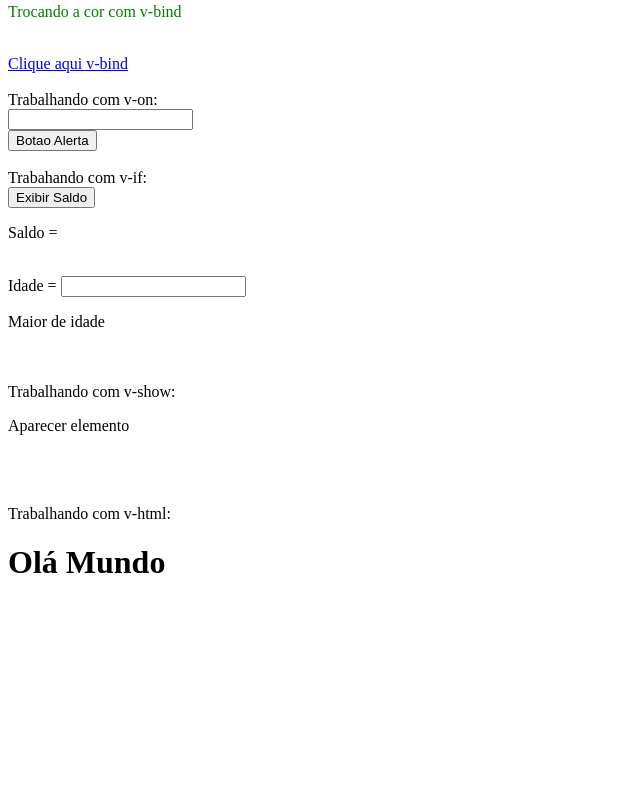
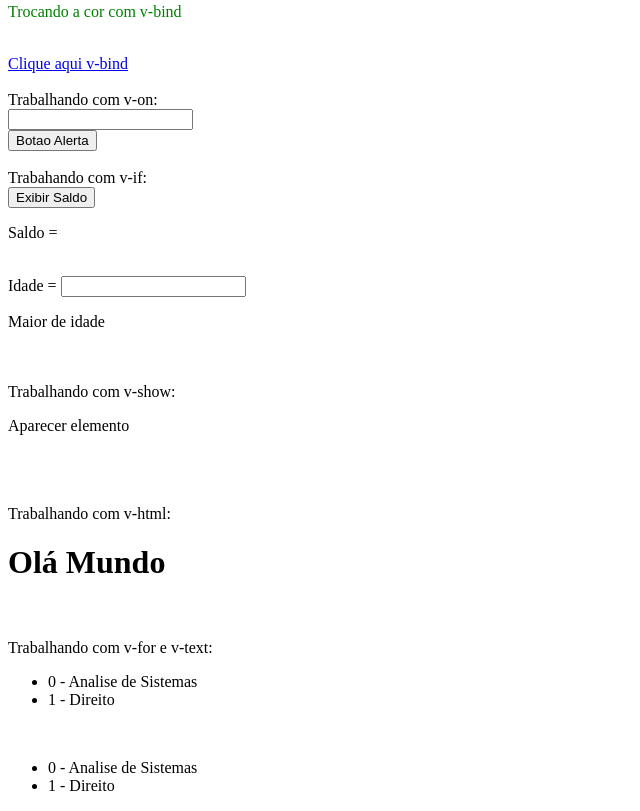
Before and after one commit to GAssalin/HelloWorlVueJS, a plain HTML site: page index.html in a window 1280 px wide. Shown: the part 402-1213 px from the top of the page, without its empty margins (0-640 px from the left). Before the commit the page ends 1005 px from the top, so only its background shows below. Drawn offline with Linux system fonts and the light colour scheme.

Commit message:
Trabalhando com v-for e v-text

```diff
--- a/index.html
+++ b/index.html
@@ -60,7 +60,16 @@
         <p v-show="aparecer" id="">Olá! Apareci!</p><br><br>
 
         Trabalhando com v-html:
-        <div v-html="htmlText">Será substituido</div>
+        <div v-html="htmlText">Será substituido</div><br><br>
+
+        Trabalhando com v-for e v-text:<br>
+        <ul>
+            <li v-for="c, chave in perfil.cursos"> {{ chave }} - {{ c.nome }}</li>
+        </ul>
+        <br>
+        <ul>
+            <li v-for="c, chave in perfil.cursos" v-text="chave + ' - ' + c.nome"></li>
+        </ul>
     </div>
 
     <script>
```
